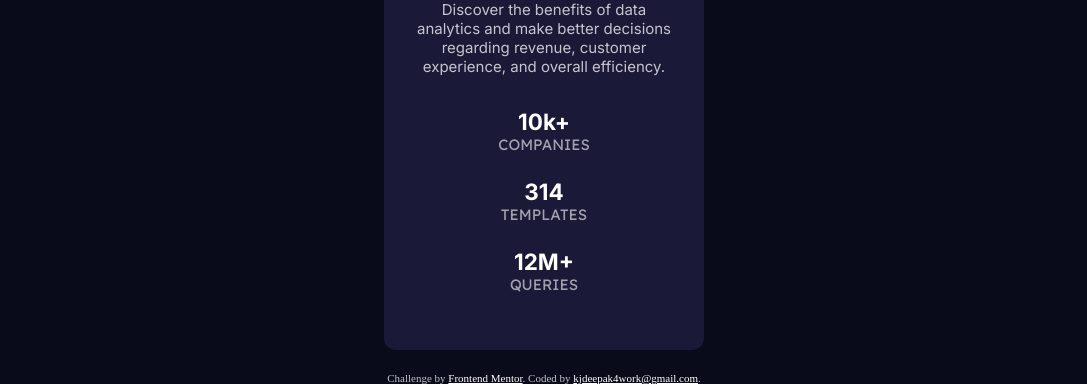
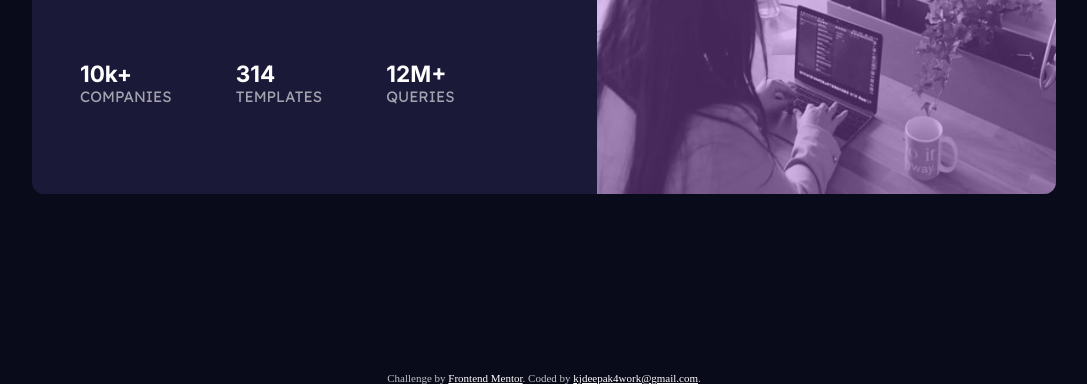
Before and after one commit to kjdeepak/stats-preview-card-component, a plain HTML site: page index.html in a window 1280 px wide. Shown: the part 416-800 px from the top of the page, without its empty margins (96-1183 px from the left). Drawn offline with Linux system fonts and the light colour scheme.

Commit message:
Implement desktop design

```diff
--- a/index.html
+++ b/index.html
@@ -16,7 +16,10 @@
   <main class="container">
     <div class="card">
       <div class="card__header">
+        <picture>
+          <source srcset="./images/image-header-desktop.jpg" media="(min-width:1020px)" />
           <img src="./images/image-header-mobile.jpg" alt="image header">
+        </picture>
       </div>
       <div class="card__body">
         <h1>Get <span class="card__body__heading-highlighter">insights</span> that help your business grow.</h1>
@@ -24,6 +27,7 @@
         <p>Discover the benefits of data analytics and make better decisions regarding revenue, customer
           experience, and overall efficiency.</p>
 
+        <div class="stats-container">
           <div class="stats-one">
             <h2>10k+</h2>
             <p>companies</p>
@@ -38,6 +42,7 @@
           </div>
         </div>
       </div>
+    </div>
 
     <div class="attribution">
       Challenge by <a href="https://www.frontendmentor.io?ref=challenge" target="_blank">Frontend Mentor</a>.
--- a/styles.css
+++ b/styles.css
@@ -49,7 +49,7 @@ body {
     opacity: 0.4;
 }
 
-.card__header>img {
+.card__header>picture>img {
     border-radius: 12px 12px 0 0;
     width: 100%;
 }
@@ -109,3 +109,44 @@ body {
 .attribution a {
     color: hsl(0, 0%, 100%);
 }
+
+@media screen and (min-width: 1024px) {
+    .card {
+        width: 1024px;
+        display: flex;
+        text-align: left;
+    }
+
+    .card__header {
+        order:2;
+        flex-basis: 110%;
+    }
+
+    .card__header>picture>img{
+        height: 100%;
+        border-radius: 0 12px 12px 0;
+    }
+
+    .card__header::after {
+        border-radius: 0 12px 12px 0;
+        bottom: 0;
+    }
+
+    .card__body {
+        padding: 64px 142px 64px 48px;
+    }
+
+    .card__body>h1 {
+        margin-bottom: 32px;
+    }
+
+    .card__body>p{
+        padding: 0;
+        margin-bottom: 72px;
+    }
+
+    .stats-container {
+        display: flex;
+        justify-content: space-between;
+    }
+}
```
Lines whose indentation alone changed are shown as unchanged.
